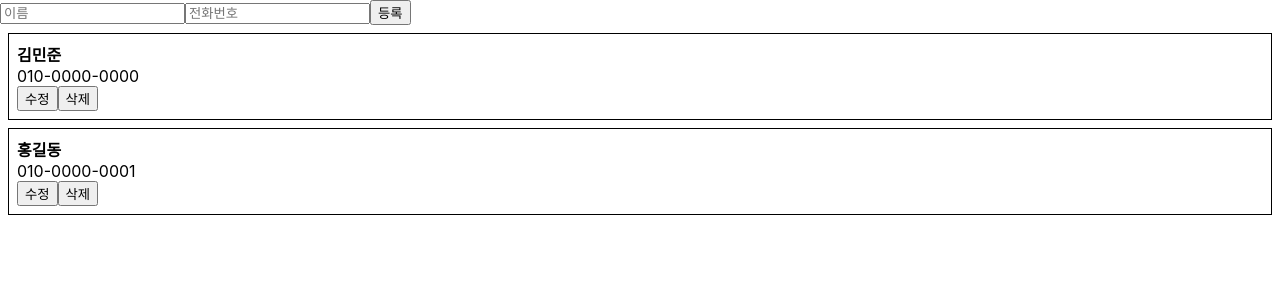
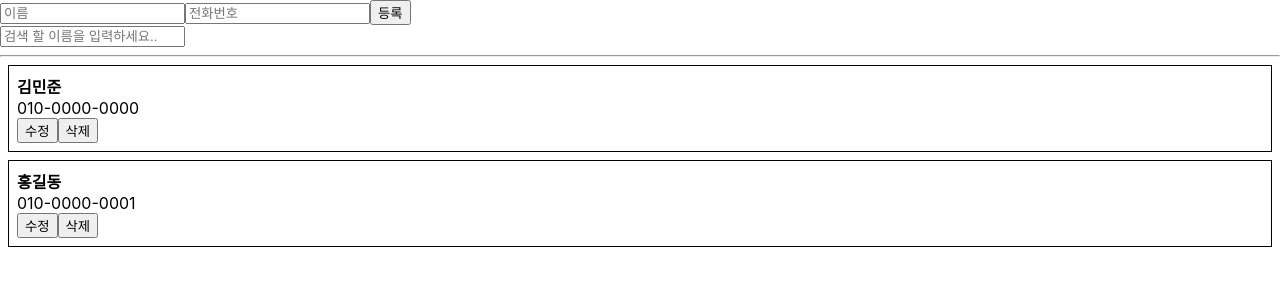
Before and after one commit to cupjoo/react-practice, a React (Create React App) app: page / in a window 1280 px wide. Shown: the top 300 px of the page. Built offline with nearby package versions, Linux system fonts and the light colour scheme.

Commit message:
practice data filtering

```diff
--- a/src/App.js
+++ b/src/App.js
@@ -16,7 +16,13 @@
         name: '홍길동',
         phone: '010-0000-0001'
       }
-    ]
+    ],
+    keyword: ''
+  }
+  handleChange = (e) => {
+    this.setState({
+      keyword: e.target.value,
+    });
   }
   handleCreate = (data) => {
     this.setState(({ information }) => ({
@@ -36,14 +42,25 @@
     }))
   }
   render() {
-    const { information } = this.state;
+    const { information, keyword } = this.state;
+    const filteredList = information.filter(
+      info => info.name.indexOf(keyword) !== -1
+    )
     return (
       <div>
         <PhoneForm
           onCreate={this.handleCreate}
         />
+        <div>
+          <input
+            placeholder="검색 할 이름을 입력하세요.."
+            onChange={this.handleChange}
+            value={keyword}
+          />
+        </div>
+        <hr/>
         <PhoneInfoList
-          data={information}
+          data={filteredList}
           onRemove={this.handleRemove}
           onUpdate={this.handleUpdate}
         />
--- a/src/components/PhoneInfo.js
+++ b/src/components/PhoneInfo.js
@@ -27,6 +27,12 @@
     this.setState({
       [name]: value
     });
+  }
+
+  shouldComponentUpdate(nextProps, nextState) {
+    return (!this.state.editing && !nextState.editing
+      && nextProps.info === this.props.info)
+      ? false : true
   }
 
   // render 호출 후 props, state가 변경 시 호출
--- a/src/components/PhoneInfoList.js
+++ b/src/components/PhoneInfoList.js
@@ -6,6 +6,11 @@
     data: [],
     onRemove: () => console.warn('onRemove not defined'),
     onUpdate: () => console.warn('onUpdate not defined')
+  }
+
+  // 변화 발생 부분만 감지
+  shouldComponentUpdate(nextProps, nextState) {
+    return nextProps.data !== this.props.data;
   }
 
   render() {
```
